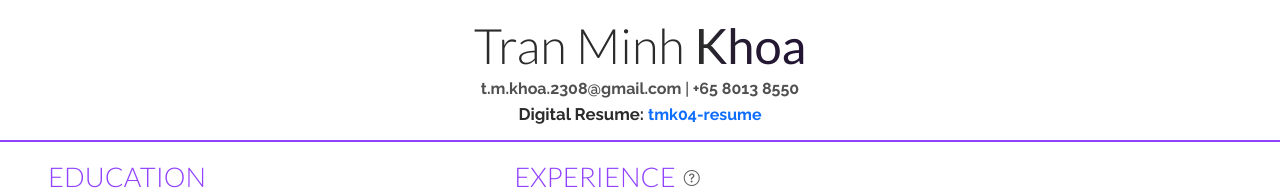
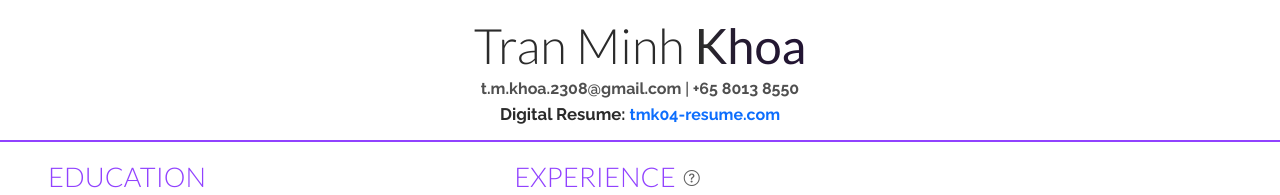
Before and after one commit to TMK04/resume, a React (Create React App) app: page / in a window 1280 px wide. Shown: the top 195 px of the page. Built offline with nearby package versions, Linux system fonts and the light colour scheme.

Commit message:
refactor(Digital Resume): add .com to normal text

```diff
--- a/src/App.tsx
+++ b/src/App.tsx
@@ -35,7 +35,7 @@ function App() {
                 <NormalInline>
                   <Link className="fw-bold" href="https://tmk04-resume.com">
                     <PrintSwitch
-                      normal={{ children: "tmk04-resume" }}
+                      normal={{ children: "tmk04-resume.com" }}
                       print={{
                         children: "https://tmk04-resume.s3.ap-southeast-1.amazonaws.com/index.html"
                       }}
```
